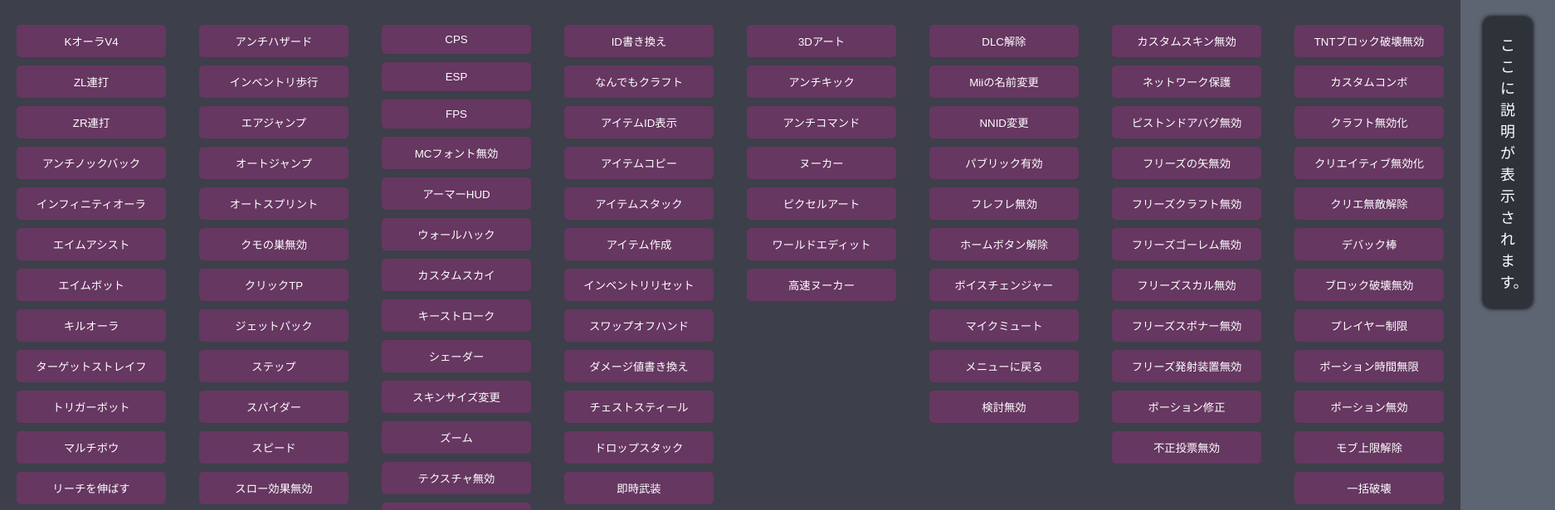
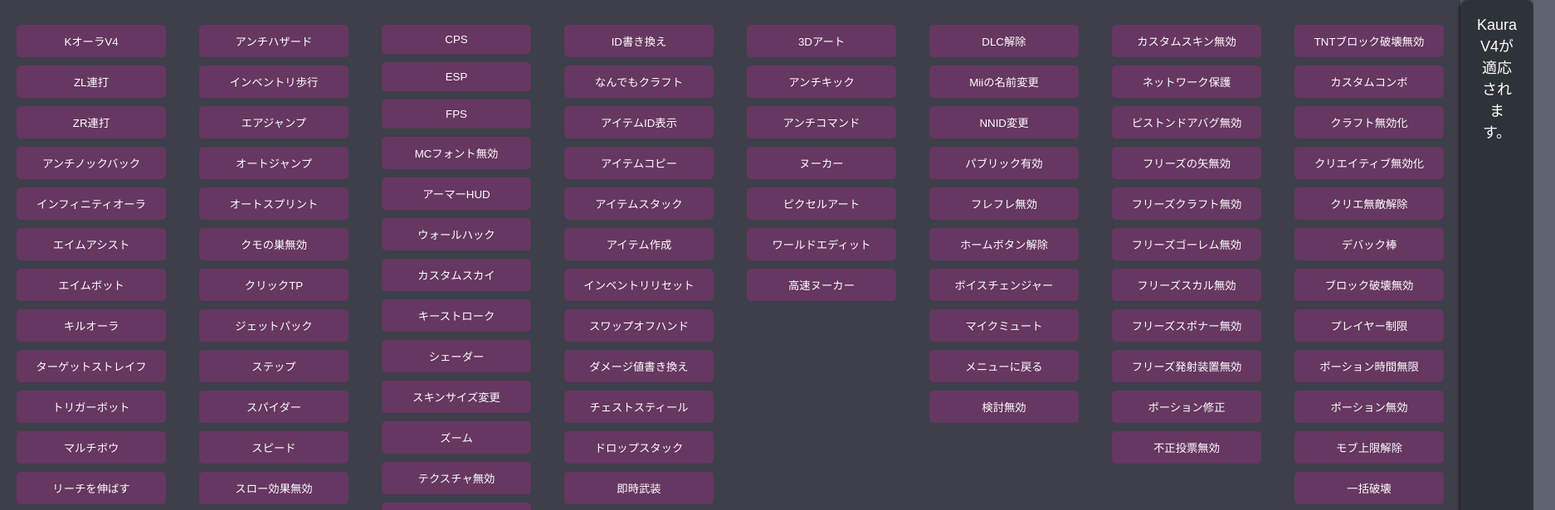
Before and after one commit to cotone64/PinkDiamond_use.jp, a plain HTML site: page index.html in a window 1280 px wide. Both pictures are taken after a click on the button "KオーラV4". Shown: the top 615 px of the page at 83% size, 1874 px wide, since content can reach past the window. Drawn offline with Linux system fonts and the light colour scheme.

Commit message:
Update index.html

```diff
--- a/index.html
+++ b/index.html
@@ -255,15 +255,15 @@
   <button class="menu-button" onclick="showMessage('飛び道具で当たったブロックが破壊されます。')">飛び道具で破壊</button>
 </div>
 
-  <div class="right-panel">
+<div class="message-box" id="messageArea">ここに説明が表示されます。</div>
+  <!-- <div class="right-panel">
     <div class="message-box" id="messageArea">ここに説明が表示されます。</div>
-  </div>
+  </div> -->
 </div>
 
 <script>
   function showMessage(text) {
-    // document.getElementById('messageArea').innerHTML = text;
-    alert(`${text}`);
+    document.getElementById('messageArea').innerHTML = text;
   }
 </script>
 
```
